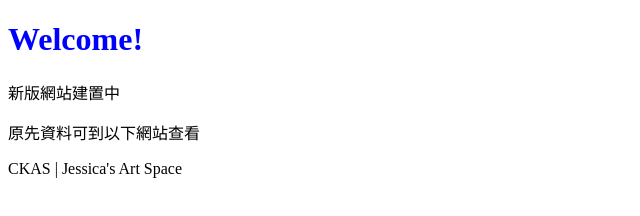
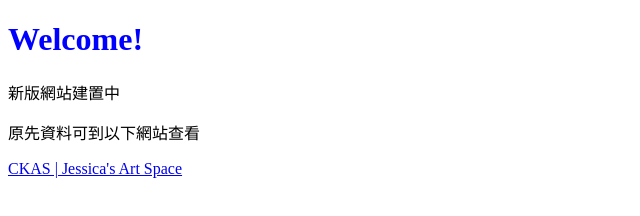
Before and after one commit to wangnac/htmlcssUpdate, a plain HTML site: page index.html in a window 1280 px wide. Shown: the whole page, without its empty margins (0-640 px from the left). Drawn offline with Linux system fonts and the light colour scheme.

Commit message:
Update index.html

```diff
--- a/index.html
+++ b/index.html
@@ -11,7 +11,7 @@
     <h1>Welcome!</h1>
     <p>新版網站建置中</p>
     <p>原先資料可到以下網站查看</p>
-    <p ><a ref="https://ckas.mystrikingly.com/">CKAS | Jessica's Art Space</a></p>
+    <p ><a href="https://ckas.mystrikingly.com/">CKAS | Jessica's Art Space</a></p>
 
 </body>
 </html>
```
